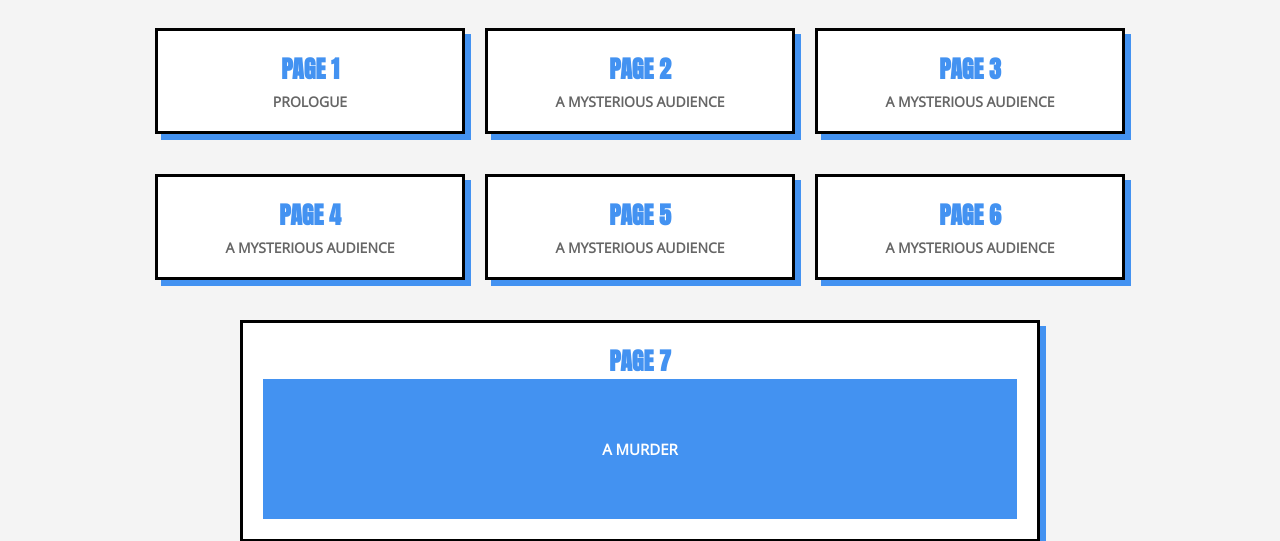
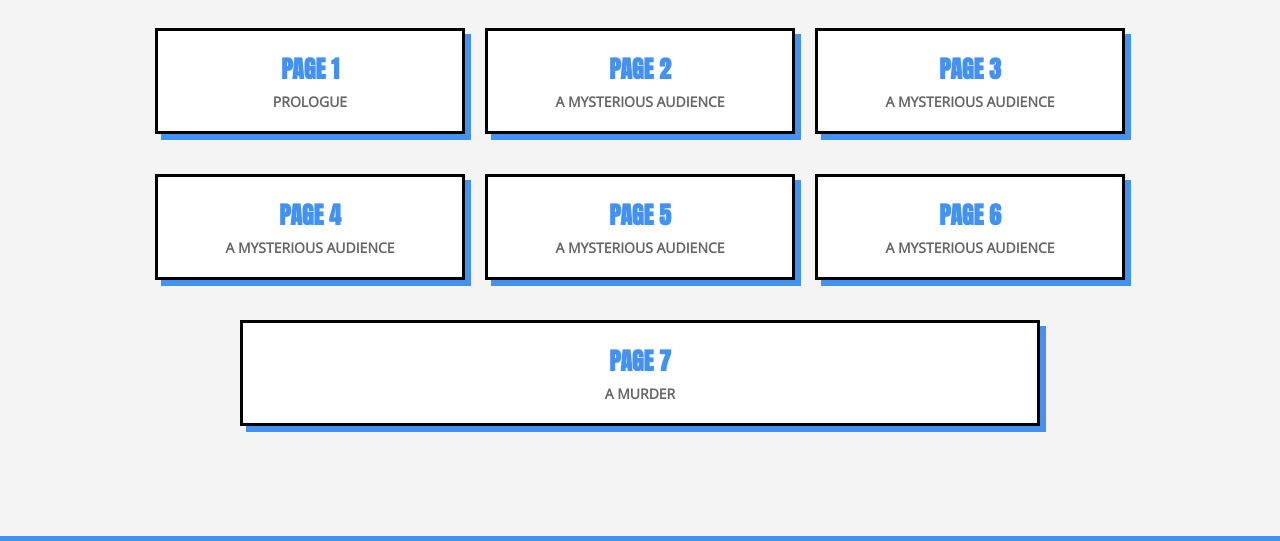
Before and after one commit to KnowFlux/knowflux.github.io, a plain HTML site: page pages.html in a window 1280 px wide. Shown: the part 263-804 px from the top of the page. Drawn offline with nearby package versions, Linux system fonts and the light colour scheme.

Commit message:
Update pages.html

```diff
--- a/pages.html
+++ b/pages.html
@@ -87,7 +87,7 @@
       <a href = "page7.html" class = "feature-link">
         <div class = "poetry-box">
           <h3>PAGE 7</h3>
-          <div id = "subscribe">A MURDER</div>
+          <div class = "subheading">A MURDER</div>
         </div>
       </a>
     </div>
```
